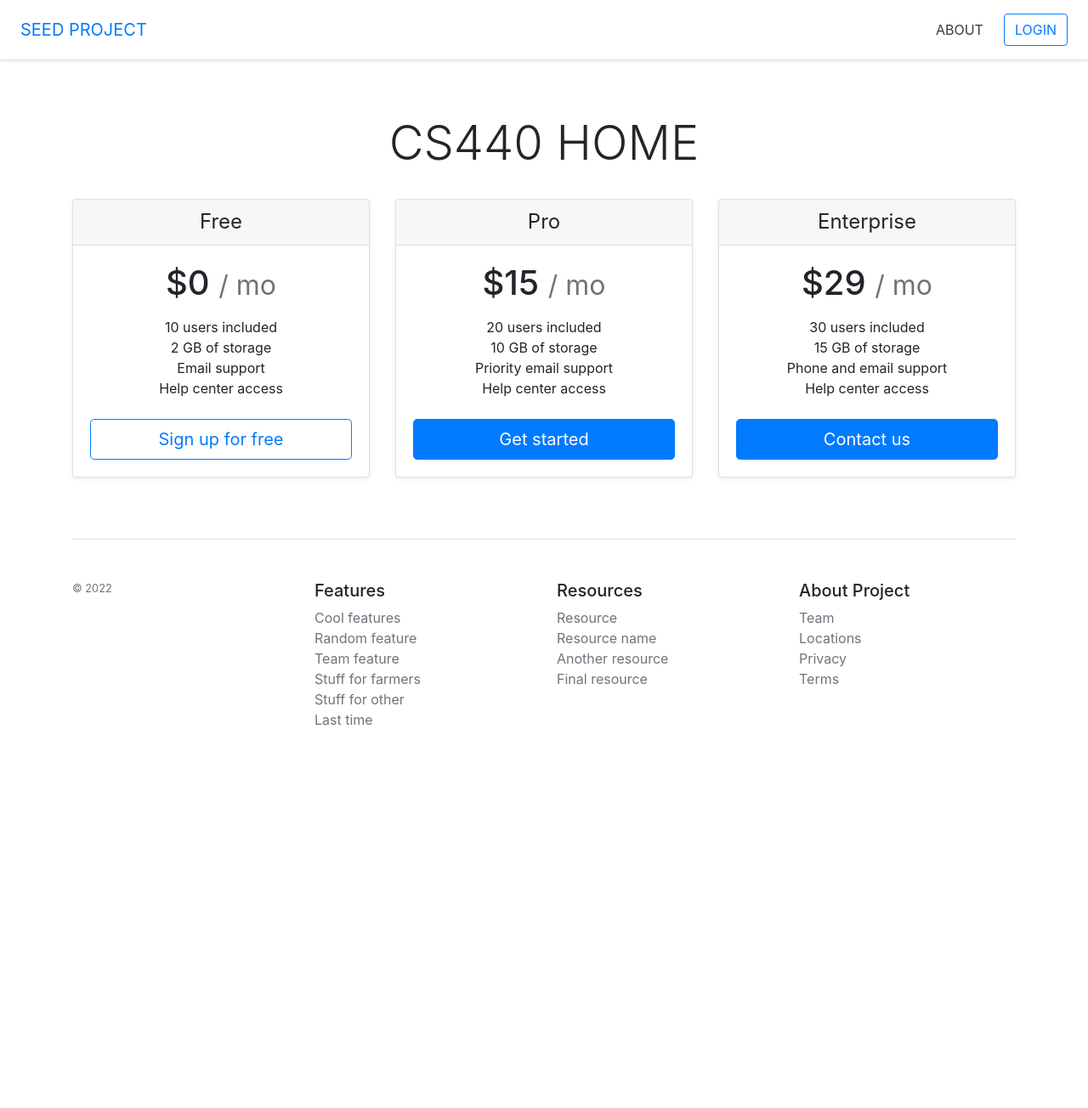
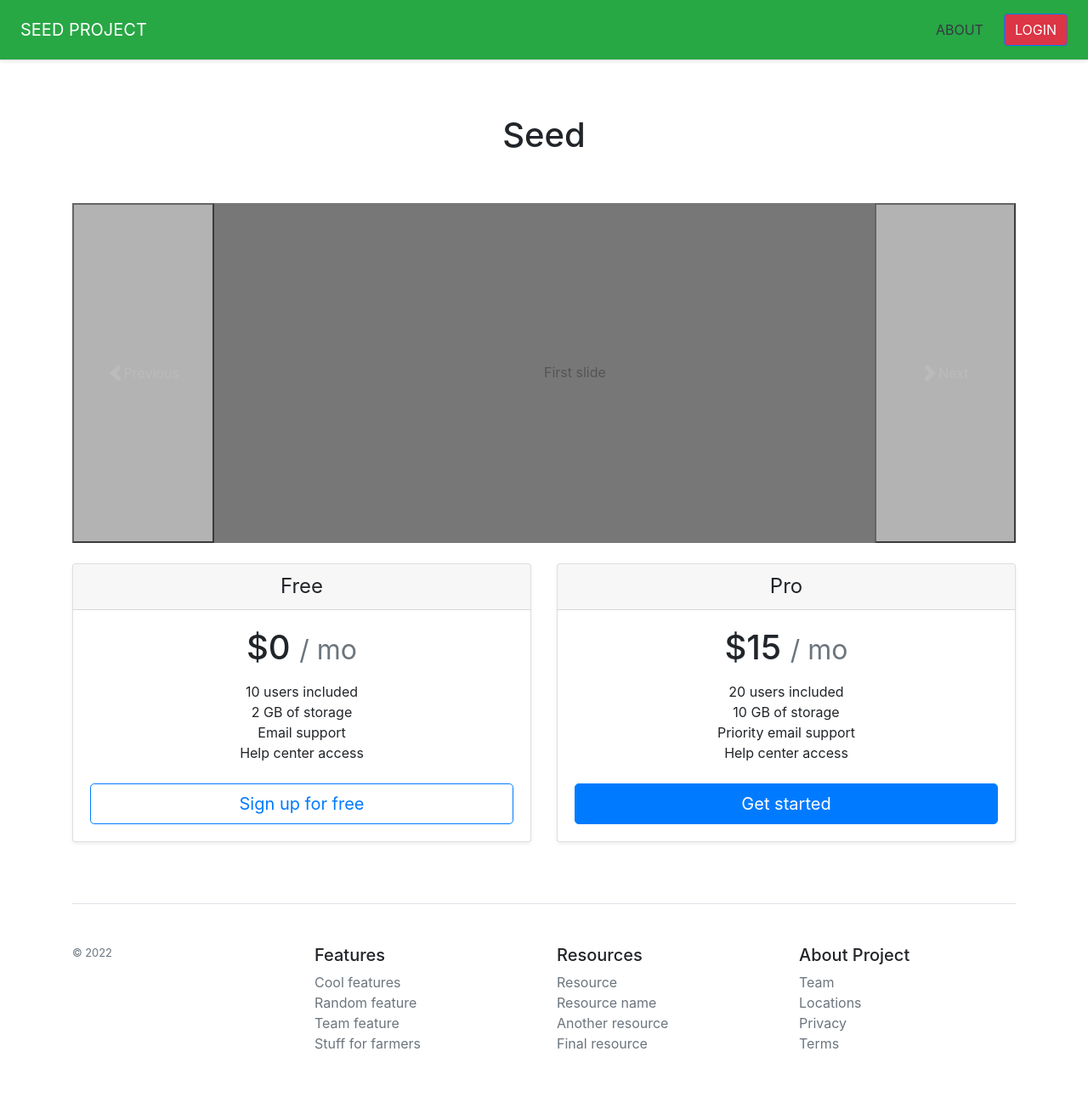
Before and after one commit to Sharmisha9/Seed-App, a Django app: page / in a window 1280 px wide. Shown: the whole page at 85% size. Before the commit the page ends 854 px from the top, so only its background shows below. Run offline with Django 4.2, Linux system fonts and the light colour scheme.

Commit message:
Styling home and set frame of search

```diff
--- a/Code/Project/app_seed/app_seed/settings.py
+++ b/Code/Project/app_seed/app_seed/settings.py
@@ -128,3 +128,6 @@ CRISPY_TEMPLATE_PACK="bootstrap4"
 
 LOGIN_REDIRECT_URL="/"
 LOGOUT_REDIRECT_URL="/login/"
+
+MEDIA_URL = '/media/'
+MEDIA_ROOT = BASE_DIR / 'media'
--- a/Code/Project/app_seed/main/templates/main/base.html
+++ b/Code/Project/app_seed/main/templates/main/base.html
@@ -7,13 +7,18 @@
 
     <!-- Bootstrap CSS -->
     <link rel="stylesheet" href="https://cdn.jsdelivr.net/npm/bootstrap@4.3.1/dist/css/bootstrap.min.css" integrity="sha384-ggOyR0iXCbMQv3Xipma34MD+dH/1fQ784/j6cY/iJTQUOhcWr7x9JvoRxT2MZw1T" crossorigin="anonymous">
+    <script src="https://cdn.jsdelivr.net/npm/bootstrap@5.2.1/dist/js/bootstrap.bundle.min.js"></script>
 
     <title>{{ title }}</title>
+
   </head>
-  <body>
+  <body class="" style="background-color: white;">
 
-    <div class="d-flex flex-column flex-md-row align-items-center p-3 px-md-4 mb-3 bg-white border-bottom shadow-sm">
-        <h5 class="my-0 mr-md-auto font-weight-normal"><a href="/">SEED PROJECT</a></h5>
+    <div class="d-flex flex-column flex-md-row align-items-center p-3 px-md-4 mb-3 bg-success border-bottom shadow-sm">
+        <h5 class="my-0 mr-md-auto font-weight-normal">
+          <a class="text-white navbar-brand" href="/">
+            SEED PROJECT
+          </a></h5>
 
         <nav class="my-2 my-md-0 mr-md-3">
           <a class="p-2 text-dark" href="/about">ABOUT</a>
@@ -23,15 +28,15 @@
           <a class="p-2 text-dark" href="/more">MORE</a>
           {% endif %}
         </nav>
-        <a class="btn btn-outline-primary" href= "{{ to|default:"/login" }}">{{ do|default:"LOGIN" }}</a>
+        <a class="btn btn-outline-primary bg-danger text-white" href= "{{ to|default:"/login" }}">{{ do|default:"LOGIN" }}</a>
     </div>
 
     <div class="pricing-header px-3 py-3 pt-md-5 pb-md-4 mx-auto text-center">
-        <h1 class="display-4">{{ page }}</h1>
+        <h1 class="display-5">{{ page }}</h1>
     </div>
 
       <main class="container ">
-
+        <br>
         {% block content %} {% endblock %}
 
         <footer class="pt-4 my-md-5 pt-md-5 border-top">
@@ -46,8 +51,6 @@
                 <li><a class="text-muted" href="#">Random feature</a></li>
                 <li><a class="text-muted" href="#">Team feature</a></li>
                 <li><a class="text-muted" href="#">Stuff for farmers</a></li>
-                <li><a class="text-muted" href="#">Stuff for other</a></li>
-                <li><a class="text-muted" href="#">Last time</a></li>
               </ul>
             </div>
             <div class="col-6 col-md">
--- a/Code/Project/app_seed/main/templates/main/index.html
+++ b/Code/Project/app_seed/main/templates/main/index.html
@@ -1,7 +1,36 @@
 
 {% extends 'main/base.html' %}
 
+
 {% block content %}
+
+<div id="carouselExampleInterval" class="carousel slide" data-bs-ride="carousel">
+  <div class="carousel-inner">
+    <div class="carousel-item active" data-bs-interval="10000">
+      <svg class="bd-placeholder-img bd-placeholder-img-lg d-block w-100" width="800" height="400" xmlns="http://www.w3.org/2000/svg" role="img" aria-label="Placeholder: First slide" preserveAspectRatio="xMidYMid slice" focusable="false"><title>Placeholder</title><rect width="100%" height="100%" fill="#777"></rect><text x="50%" y="50%" fill="#555" dy=".3em">First slide</text></svg>
+
+    </div>
+    <div class="carousel-item" data-bs-interval="2000">
+      <svg class="bd-placeholder-img bd-placeholder-img-lg d-block w-100" width="800" height="400" xmlns="http://www.w3.org/2000/svg" role="img" aria-label="Placeholder: Second slide" preserveAspectRatio="xMidYMid slice" focusable="false"><title>Placeholder</title><rect width="100%" height="100%" fill="#666"></rect><text x="50%" y="50%" fill="#444" dy=".3em">Second slide</text></svg>
+
+    </div>
+    <div class="carousel-item">
+      <svg class="bd-placeholder-img bd-placeholder-img-lg d-block w-100" width="800" height="400" xmlns="http://www.w3.org/2000/svg" role="img" aria-label="Placeholder: Third slide" preserveAspectRatio="xMidYMid slice" focusable="false"><title>Placeholder</title><rect width="100%" height="100%" fill="#555"></rect><text x="50%" y="50%" fill="#333" dy=".3em">Third slide</text></svg>
+
+    </div>
+  </div>
+  <button class="carousel-control-prev" type="button" data-bs-target="#carouselExampleInterval" data-bs-slide="prev">
+    <span class="carousel-control-prev-icon" aria-hidden="true"></span>
+    <span class="visually-hidden">Previous</span>
+  </button>
+  <button class="carousel-control-next" type="button" data-bs-target="#carouselExampleInterval" data-bs-slide="next">
+    <span class="carousel-control-next-icon" aria-hidden="true"></span>
+    <span class="visually-hidden">Next</span>
+  </button>
+</div>
+
+<br>
+
 
 <section class="card-deck mb-3 text-center">
     <div class="card mb-4 shadow-sm">
@@ -34,21 +63,7 @@
         <button type="button" class="btn btn-lg btn-block btn-primary">Get started</button>
       </div>
     </div>
-    <div class="card mb-4 shadow-sm">
-      <div class="card-header">
-        <h4 class="my-0 font-weight-normal">Enterprise</h4>
-      </div>
-      <div class="card-body">
-        <h1 class="card-title pricing-card-title">$29 <small class="text-muted">/ mo</small></h1>
-        <ul class="list-unstyled mt-3 mb-4">
-          <li>30 users included</li>
-          <li>15 GB of storage</li>
-          <li>Phone and email support</li>
-          <li>Help center access</li>
-        </ul>
-        <button type="button" class="btn btn-lg btn-block btn-primary">Contact us</button>
-      </div>
-    </div>
+
   </section>
 
 
--- a/Code/Project/app_seed/main/views.py
+++ b/Code/Project/app_seed/main/views.py
@@ -8,9 +8,9 @@ from django.http import HttpResponse
 def index(res):
 
     if res.user.is_authenticated:
-        return render(res, 'main/index.html', {"title": "Home",'page':'CS440 HOME' ,"to": '/logout', "do": "LOGOUT"})
+        return render(res, 'main/index.html', {"title": "Home",'page':'Seed' ,"to": '/logout', "do": "LOGOUT"})
     else:
-        return render(res, 'main/index.html', {"title": "Home", 'page':'CS440 HOME' ,"to": "/login", "do": "LOGIN"})
+        return render(res, 'main/index.html', {"title": "Home", 'page':'Seed' ,"to": "/login", "do": "LOGIN"})
 
 def about(res):
     if res.user.is_authenticated:
@@ -18,10 +18,14 @@ def about(res):
     else:
         return render(res, 'main/about.html', {"title": "About", 'page':'CS440 ABOUT' ,"to": "/login", "do": "LOGIN"})
 
+
+
+
 ## if user is authenticated, then allow to visit, if not, redirect to login
 
 def basic(res):
     return HttpResponse("BASIC")
+
 
 def advanced(res):
     return HttpResponse("ADVANCED")
```
Also changed, not shown: Code/Project/README.md, Code/Project/app_seed/db.sqlite3, Code/Project/media/logo.png (added), 4 other files.
